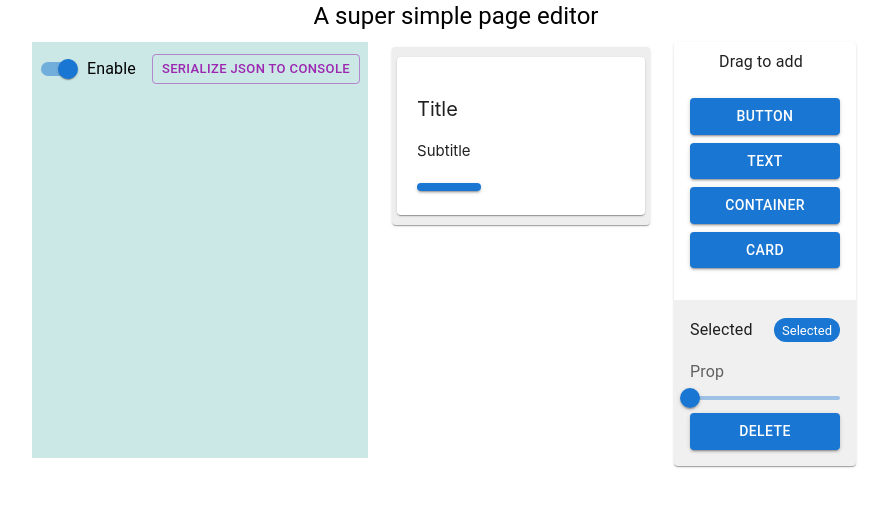
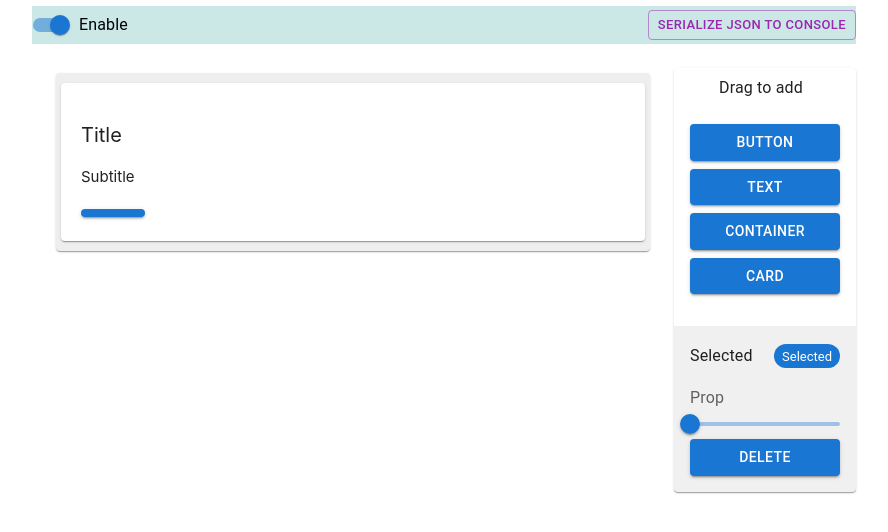
Before and after one commit to enriquesalceda/simplebuilder, a React (Create React App) app: page / in a window 1280 px wide. Shown: the top 532 px of the page, without its empty margins (184-1072 px from the left). Built offline with nearby package versions, Linux system fonts and the light colour scheme.

Commit message:
fix top page

```diff
--- a/src/App.js
+++ b/src/App.js
@@ -16,7 +16,6 @@ import { Text } from './Text';
 export default function App() {
   return (
       <div style={{margin: "0 auto", width: "800px"}}>
-        <Typography variant="h5" align="center">A super simple page editor</Typography>
           <Grid container spacing={3} style={{paddingTop: "10px"}}>
               <Topbar />
               <Grid item xs>
--- a/src/Topbar.js
+++ b/src/Topbar.js
@@ -3,8 +3,7 @@ import { Box, FormControlLabel, Switch, Grid, Button as MaterialButton } from "@
 
 export const Topbar = () => {
     return (
-        <Box px={1} py={1} mt={3} mb={1} bgcolor="#cbe8e7">
-            <Grid container alignItems="center">
+    <Grid container alignItems="center" bgcolor="#cbe8e7" style={{marginTop: "20px"}}>
         <Grid item xs>
             <FormControlLabel
                 control={<Switch checked={true} />}
@@ -15,6 +14,5 @@ export const Topbar = () => {
             <MaterialButton size="small" variant="outlined" color="secondary">Serialize JSON to console</MaterialButton>
         </Grid>
     </Grid>
-        </Box>
     )
 };
```
Lines whose indentation alone changed are shown as unchanged.
